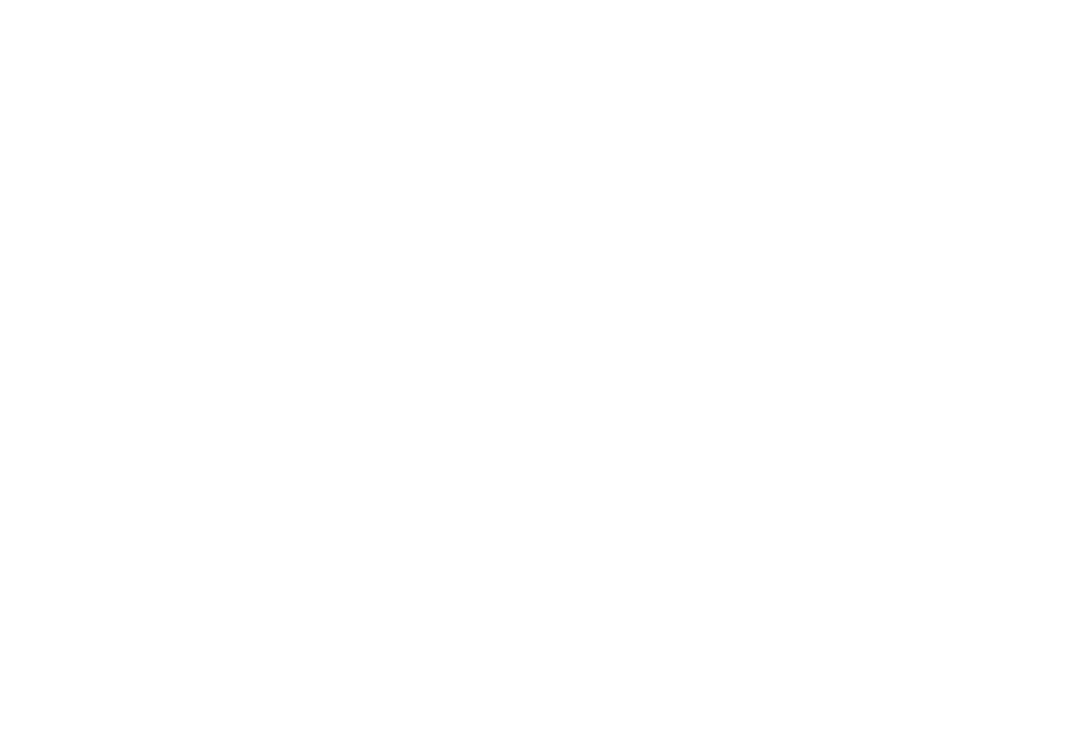
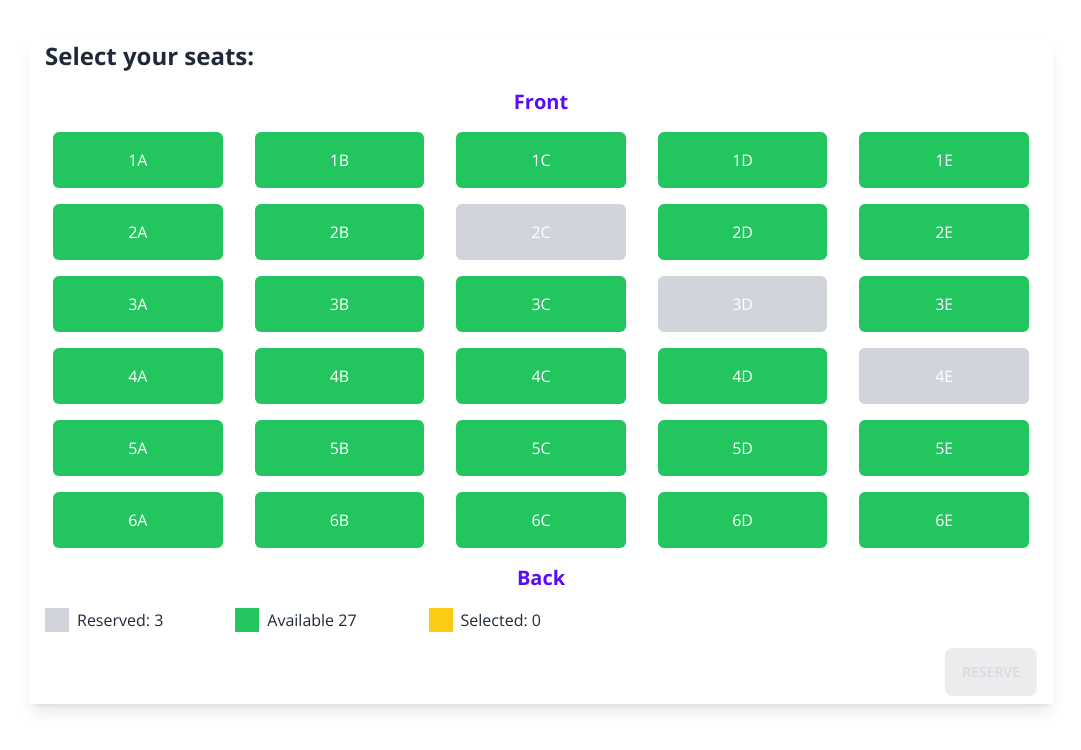
Before and after one commit to IvanDsilva31/TIAA_HACKATHON_PS1, a React (Vite) app: page /seatSelect in a window 1280 px wide. Before the commit this address had no page. Shown: the top 750 px of the page, without its empty margins (99-1180 px from the left). Built offline with nearby package versions, Linux system fonts and the light colour scheme.

Commit message:
Added seat selector

```diff
--- /dev/null
+++ b/src/components/Passenger/seatSelector.jsx
@@ -0,0 +1,82 @@
+import { useState } from "react";
+
+function SeatSelector(props) {
+    const { seats, reservedSeats, onSelect } = props;
+    const [selectedSeats, setSelectedSeats] = useState([]);
+
+    const handleSeatSelect = (seat) => {
+        if (reservedSeats.includes(seat)) {
+            alert("This seat is already reserved.");
+        } else if (selectedSeats.includes(seat)) {
+            setSelectedSeats(selectedSeats.filter((s) => s !== seat));
+        } else {
+            setSelectedSeats([...selectedSeats, seat]);
+        }
+    };
+
+    const getSeatClass = (seat) => {
+        if (reservedSeats.includes(seat)) {
+            return "bg-gray-300 cursor-not-allowed";
+        } else if (selectedSeats.includes(seat)) {
+            return "bg-yellow-400";
+        } else {
+            return "bg-green-500 hover:bg-green-600";
+        }
+    };
+
+    var availableSeats = seats.length * seats[0].length - (reservedSeats.length + selectedSeats.length);
+
+    return (
+        <div className='container mx-auto p-10'>
+            <div className="w-full max-w-5xl mx-auto px-4 shadow-lg border-primary">
+                <h3 className="text-2xl font-bold mb-4">Select your seats:</h3>
+                <p className="text-xl font-bold m-2 text-primary text-center">Front</p>
+                <div className="grid grid-cols-5 gap-4">
+                    {seats.map((row, rowIndex) => (
+                        <div key={rowIndex} className="flex flex-col">
+                            {row.map((seat, seatIndex) => (
+                                <button
+                                    key={seatIndex}
+                                    className={`m-2 p-4 rounded-md ${getSeatClass(
+                                        seat
+                                    )} text-white`}
+                                    disabled={reservedSeats.includes(seat)}
+                                    onClick={() => handleSeatSelect(seat)}
+                                >
+                                    {seat}
+                                </button>
+                            ))}
+                        </div>
+                    ))}
+                </div>
+                <p className="text-xl font-bold m-2 text-primary text-center">Back</p>
+                <div className="flex justify-between mt-4 w-1/2">
+                    <div className="flex items-center">
+                        <div className="w-6 h-6 bg-gray-300 mr-2"></div>
+                        <span>Reserved: {reservedSeats.length}</span>
+                    </div>
+                    <div className="flex items-center">
+                        <div className="w-6 h-6 bg-green-500 mr-2"></div>
+                        <span>Available {availableSeats}</span>
+                    </div>
+                    <div className="flex items-center">
+                        <div className="w-6 h-6 bg-yellow-400 mr-2"></div>
+                        <span>Selected: {selectedSeats.length}</span>
+                    </div>
+                </div>
+                <div className="flex justify-end mt-4 pb-2">
+                    <button
+                        className="btn btn-primary disabled:opacity-50"
+                        onClick={() => onSelect(selectedSeats)}
+                        disabled={selectedSeats.length === 0}
+                    >
+                        Reserve
+                    </button>
+                </div>
+            </div>
+        </div>
+
+    );
+}
+
+export default SeatSelector;
--- a/src/main.jsx
+++ b/src/main.jsx
@@ -2,8 +2,22 @@
 import ReactDOM from 'react-dom/client'
 import { BrowserRouter, Routes, Route } from 'react-router-dom';
 import App from './App'
-import { Signup, Login, BusDetailsForm, ViewBus } from './components'
+import { Signup, Login, BusDetailsForm, ViewBus, SeatSelector } from './components'
 import './index.css'
+
+const seats = [
+  ["1A", "2A", "3A", "4A", "5A", "6A"],
+  ["1B", "2B", "3B", "4B", "5B", "6B"],
+  ["1C", "2C", "3C", "4C", "5C", "6C"],
+  ["1D", "2D", "3D", "4D", "5D", "6D"],
+  ["1E", "2E", "3E", "4E", "5E", "6E"]
+];
+
+const reservedSeats = ["2C", "3D", "4E"];
+
+const handleSeatSelect = (selectedSeats) => {
+  console.log("Selected seats:", selectedSeats);
+};
 
 ReactDOM.createRoot(document.getElementById('root')).render(
   <React.StrictMode>
@@ -14,6 +28,11 @@
         <Route exact path="/login" element={<Login />} />
         <Route exact path="/addbus" element={<BusDetailsForm />} />
         <Route exact path="/viewbus" element={<ViewBus />} />
+        <Route exact path="/seatSelect" element={<SeatSelector
+          seats={seats}
+          reservedSeats={reservedSeats}
+          onSelect={handleSeatSelect}
+        />} />
       </Routes>
     </BrowserRouter>
   </React.StrictMode>
```
Also changed, not shown: src/components/index.js (+5 -4 lines).
